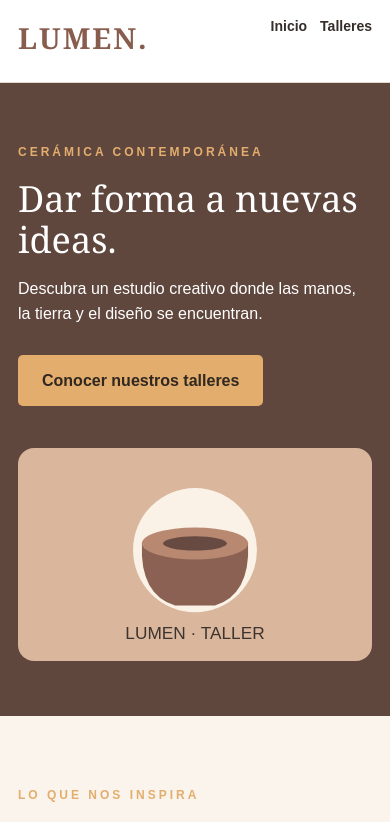
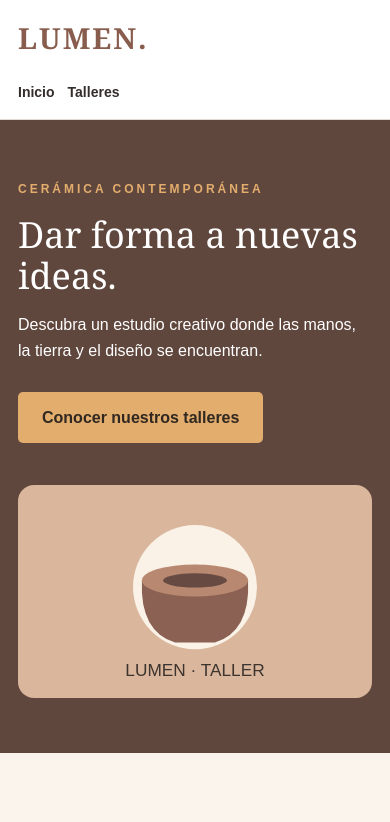
Before and after one commit to Darieles01/LUMEN_estudiante, a plain HTML site: page index.html in a window 390 px wide. Shown: the top 822 px of the page. Drawn offline with Linux system fonts and the light colour scheme.

Commit message:
BugFixed Incidente E

```diff
--- a/css/styles.css
+++ b/css/styles.css
@@ -209,12 +209,3 @@ img {
     font-size: 37px;
   }
 }
-/* Ajustes finales incorporados en la primera entrega */
-@media (max-width: 760px) {
-  .nav-inner {
-    flex-direction: row;
-  }
-  .nav-links {
-    flex-wrap: nowrap;
-  }
-}
```
Also changed, not shown: image-18.png (added), image-19.png (added), image-20.png (added), image-21.png (added), 1 other file.
